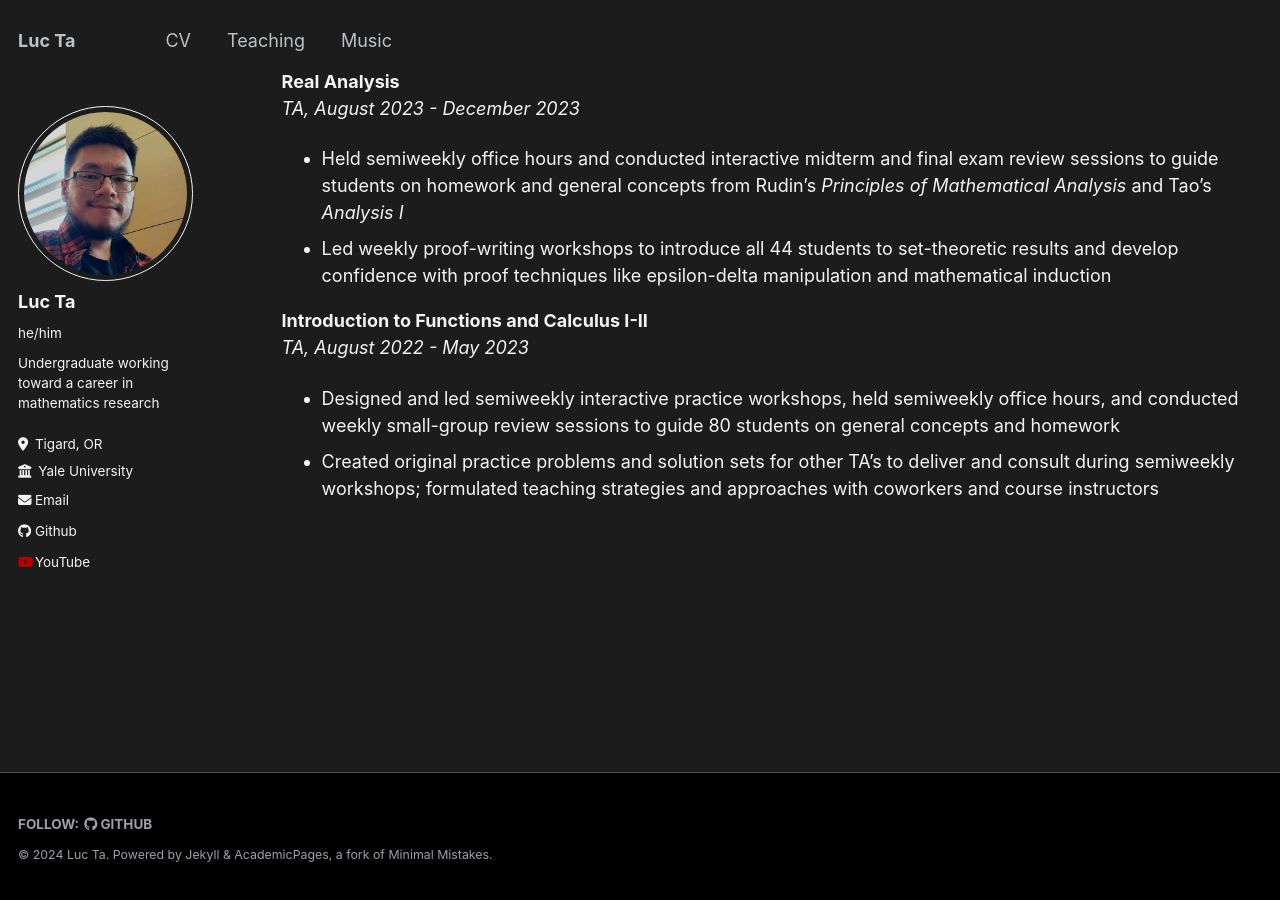
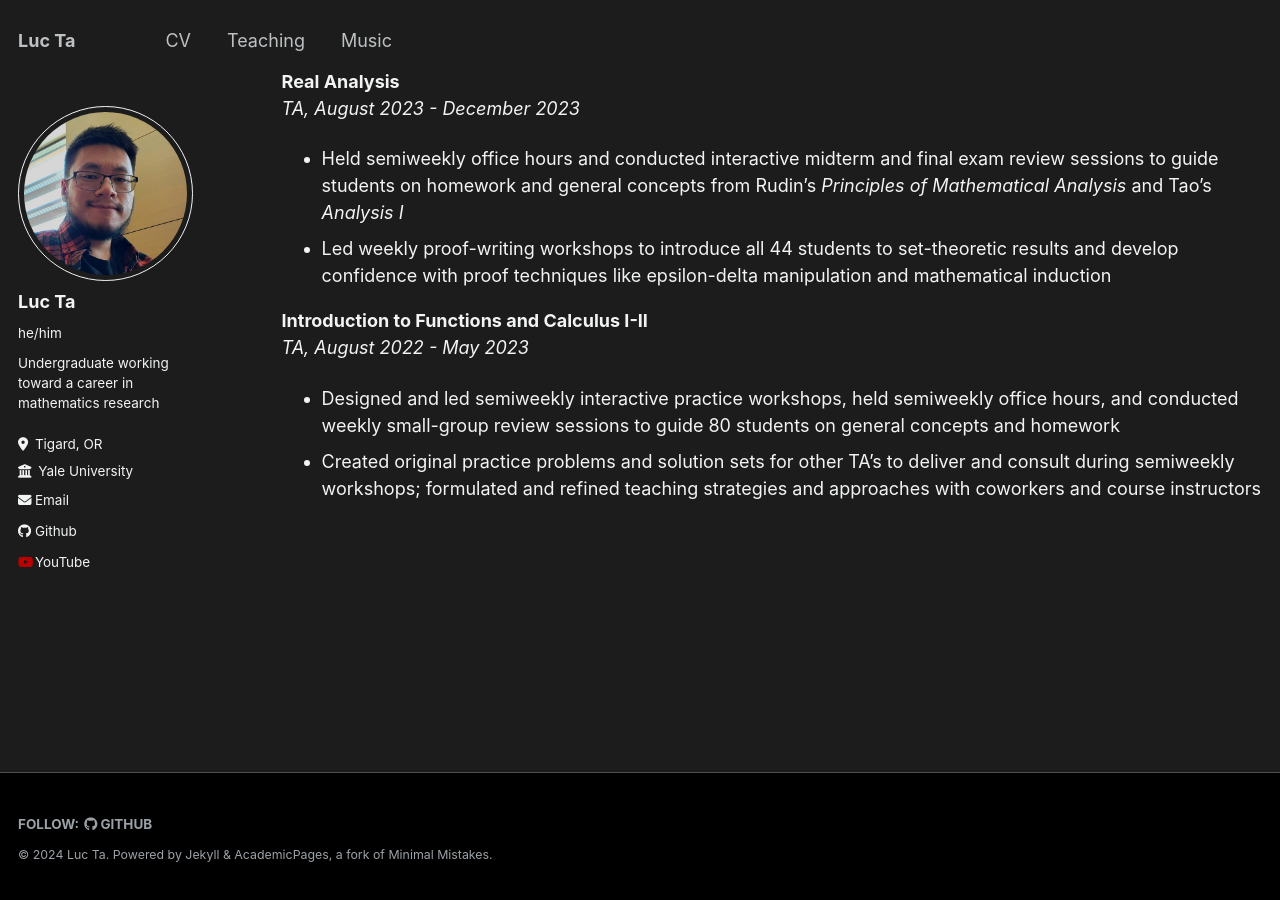
Before and after one commit to luc-ta/luc-ta.github.io, a Jekyll site: the page built from _pages/teaching.md, in a window 1280 px wide and 900 px high, scrolled down 581 px. Built offline with Jekyll 4.4.1, drawn with Linux system fonts in a browser that asks for light colours.

Commit message:
Update teaching.md

```diff
--- a/_pages/teaching.md
+++ b/_pages/teaching.md
@@ -27,4 +27,4 @@ _TA, August 2023 - December 2023_
 **Introduction to Functions and Calculus I-II**\
 _TA, August 2022 - May 2023_
 * Designed and led semiweekly interactive practice workshops, held semiweekly office hours, and conducted weekly small-group review sessions to guide 80 students on general concepts and homework
-* Created original practice problems and solution sets for other TA's to deliver and consult during semiweekly workshops; formulated teaching strategies and approaches with coworkers and course instructors
+* Created original practice problems and solution sets for other TA's to deliver and consult during semiweekly workshops; formulated and refined teaching strategies and approaches with coworkers and course instructors
```
